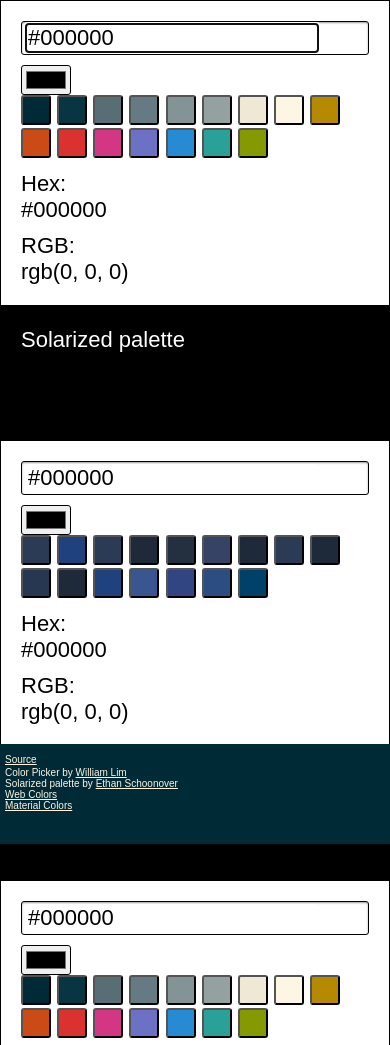
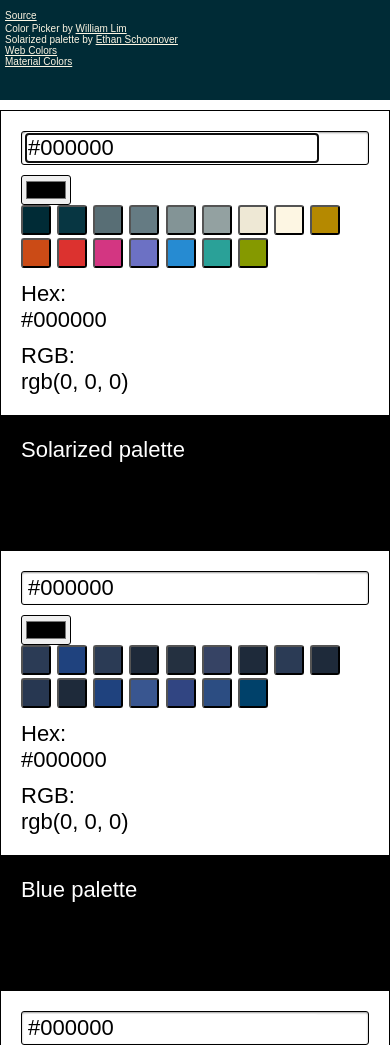
Before and after one commit to wlwl2/colortest, a website: page index.html in a window 390 px wide. Shown: the top 1045 px of the page. Drawn offline with Linux system fonts and the light colour scheme.

Commit message:
testing top

```diff
--- a/index.html
+++ b/index.html
@@ -7,7 +7,7 @@
     <link rel="stylesheet" href="css/style.css">
     <link rel="stylesheet" href="css/palette-button-colors.css">
     <link rel="icon" type="image/png" href="">
-    <script src="js/inobounce.js" charset="utf-8"></script>
+    <!-- <script src="js/inobounce.js" charset="utf-8"></script> -->
 
     <noscript>
       <style type="text/css">
--- a/scss/footer.scss
+++ b/scss/footer.scss
@@ -1,6 +1,6 @@
 footer {
   position: fixed;
-  bottom: 0;
+  top: 0;
   height: 100px;
   background-color: #002b36;
   width: 100%;
@@ -33,7 +33,7 @@ footer a {
 @media screen and (max-width: 1023px) {
   footer {
     position: fixed;
-    bottom: 0;
+    top: 0;
     background-color: #002b36;
     width: 100%;
     font-size: 0;
--- a/scss/shared.scss
+++ b/scss/shared.scss
@@ -15,5 +15,5 @@ body {
 .color-picker-main-container {
   width: 100%;
   font-size: 22px;
-  margin-bottom: 110px;
+  margin-top: 110px;
 }
```
Also changed, not shown: css/style.css, 1 other file.
